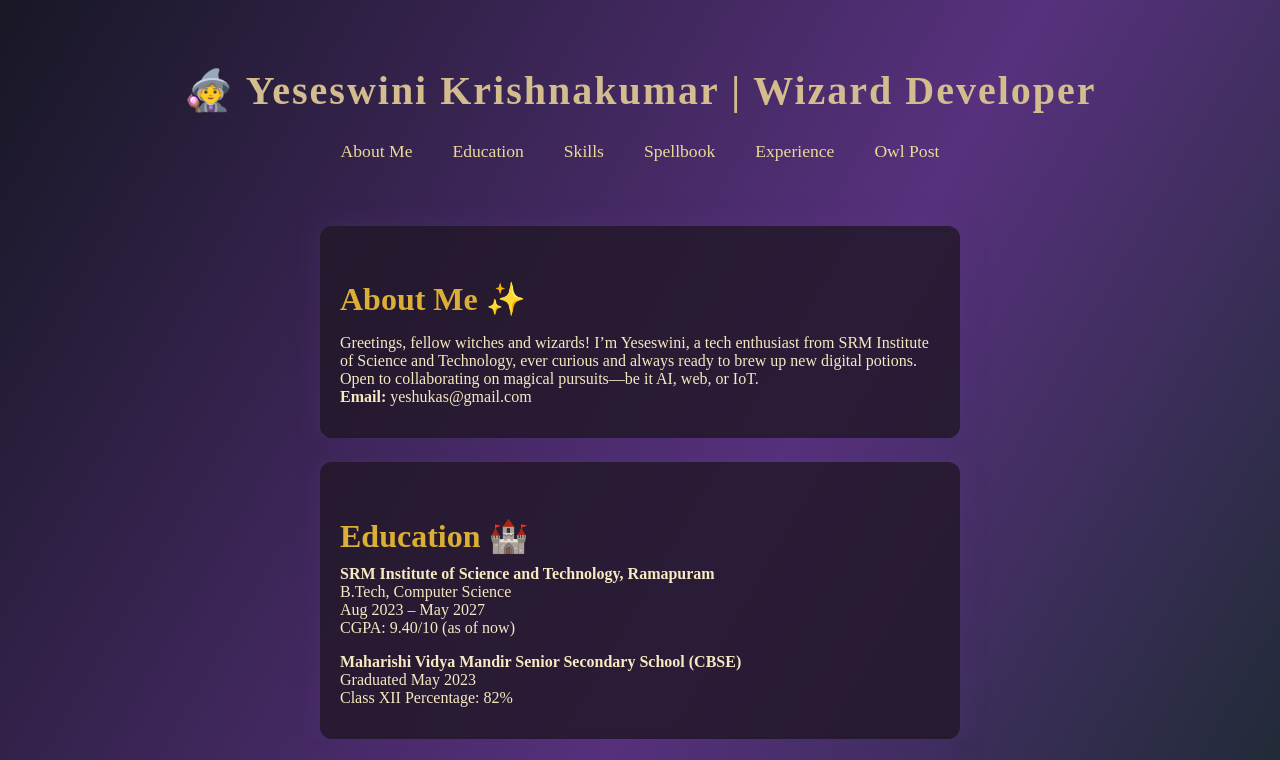
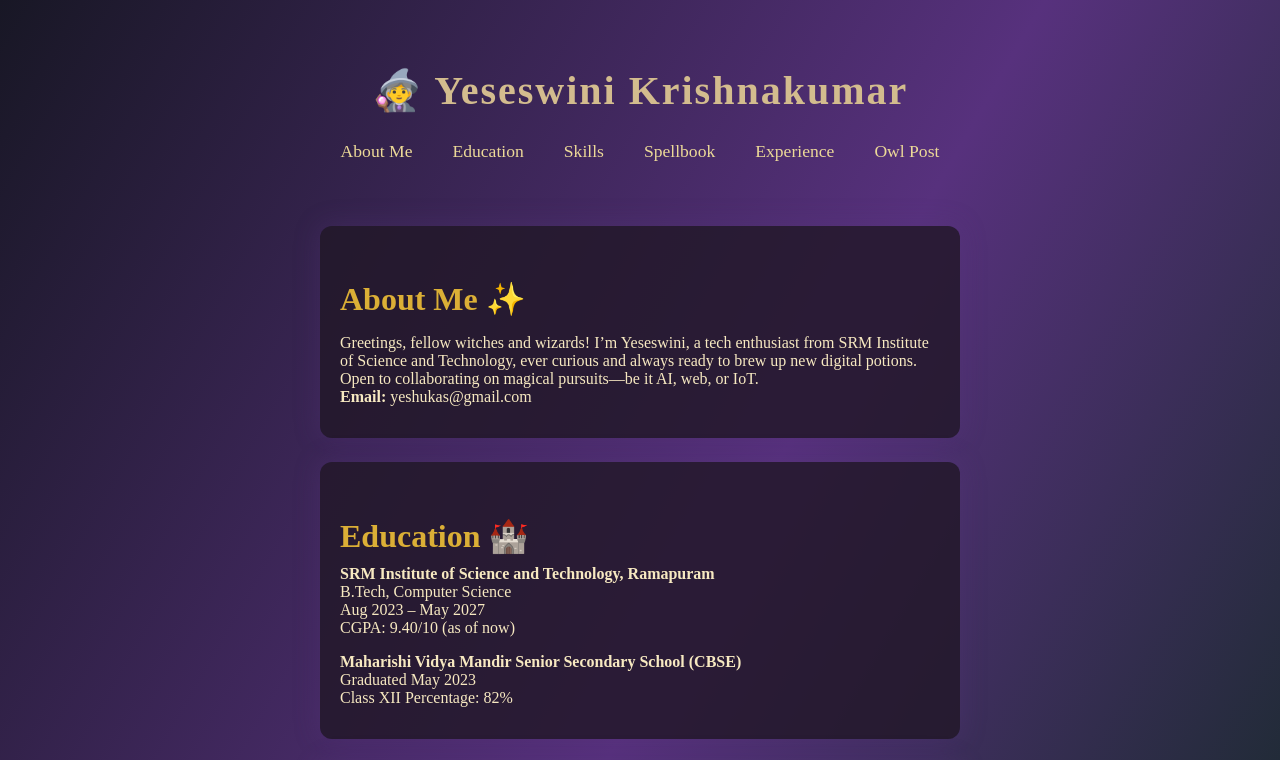
Before and after one commit to yeseswini-k/yeseswini-k.github.io, a plain HTML site: page index.html in a window 1280 px wide. Shown: the top 760 px of the page. Drawn offline with Linux system fonts and the light colour scheme; a web font is replaced by a local one.

Commit message:
Add files via upload

```diff
--- a/index.html
+++ b/index.html
@@ -10,7 +10,7 @@
 <body>
   <div class="magic-bg"></div>
   <header>
-    <h1>🧙‍♀️ Yeseswini Krishnakumar <span class="hp-title">| Wizard Developer</span></h1>
+    <h1>🧙‍♀️ Yeseswini Krishnakumar</h1>
     <nav>
       <a href="#about">About Me</a>
       <a href="#education">Education</a>
```
